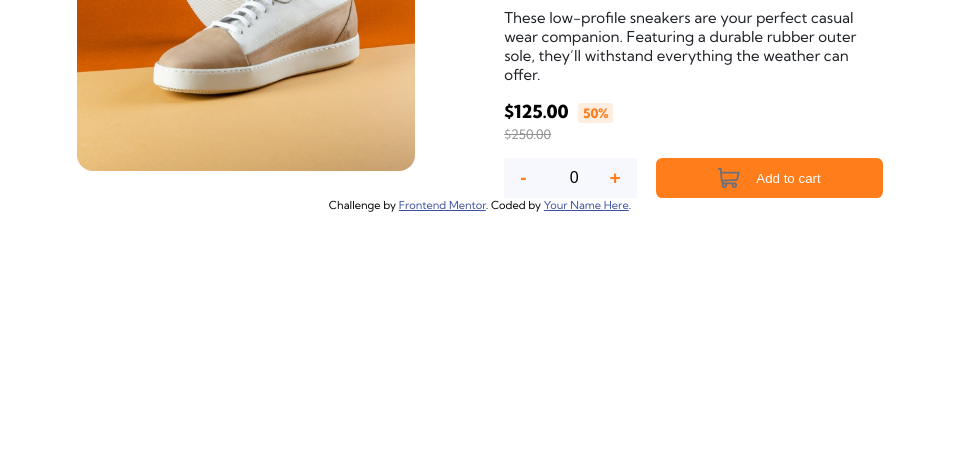
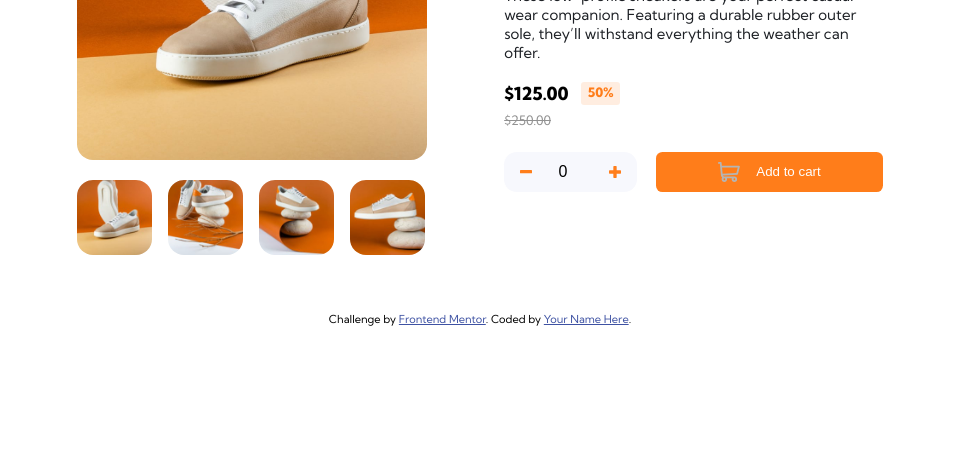
Before and after one commit to Tuangpi/commerce, a plain HTML site: page index.html in a window 1280 px wide. Shown: the part 328-800 px from the top of the page, without its empty margins (160-1116 px from the left). Drawn offline with Linux system fonts and the light colour scheme.

Commit message:
0415 9:08pm css done

```diff
--- a/index.html
+++ b/index.html
@@ -13,6 +13,7 @@
   <link rel="stylesheet" href="css/style.css">
   <style>
     .attribution {
+      margin-top: 2.6rem;
       font-size: 11px;
       text-align: center;
     }
@@ -51,24 +52,30 @@
       <div class="image">
         <img src="images/image-product-1.jpg" alt="image-product-1">
       </div>
+      <div class="thumnail-container">
+        <img src="images/image-product-1-thumbnail.jpg" alt="product1">
+        <img src="images/image-product-2-thumbnail.jpg" alt="product2">
+        <img src="images/image-product-3-thumbnail.jpg" alt="product3">
+        <img src="images/image-product-4-thumbnail.jpg" alt="product4">
+      </div>
     </div>
     <div class="right">
       <div class="sneaker">Sneaker Company</div>
       <h1>Fall Limited Edition Sneakers</h1>
       <p>These low-profile sneakers are your perfect casual wear companion. Featuring a
         durable rubber outer sole, they’ll withstand everything the weather can offer.</p>
-      <div class="discount">$125.00<span>50%</span></div>
+      <div class="discount">$125.00<div class="percent">50%</div></div>
       <div class="real-price">$250.00</div>
       <div class="card">
         <div class="number-container">
-          <button id="decrement" class="btn">-</button>
+          <button id="decrement" class="btn"><svg width="12" height="4" xmlns="http://www.w3.org/2000/svg" xmlns:xlink="http://www.w3.org/1999/xlink"><defs><path d="M11.357 3.332A.641.641 0 0 0 12 2.69V.643A.641.641 0 0 0 11.357 0H.643A.641.641 0 0 0 0 .643v2.046c0 .357.287.643.643.643h10.714Z" id="a"/></defs><use fill="#FF7E1B" fill-rule="nonzero" xlink:href="#a"/></svg></button>
           <input type="number" name="number" id="number" min="0" value="0" readonly>
-          <button id="increment" class="btn">+</button>
+          <button id="increment" class="btn"><svg width="12" height="12" xmlns="http://www.w3.org/2000/svg" xmlns:xlink="http://www.w3.org/1999/xlink"><defs><path d="M12 7.023V4.977a.641.641 0 0 0-.643-.643h-3.69V.643A.641.641 0 0 0 7.022 0H4.977a.641.641 0 0 0-.643.643v3.69H.643A.641.641 0 0 0 0 4.978v2.046c0 .356.287.643.643.643h3.69v3.691c0 .356.288.643.644.643h2.046a.641.641 0 0 0 .643-.643v-3.69h3.691A.641.641 0 0 0 12 7.022Z" id="b"/></defs><use fill="#FF7E1B" fill-rule="nonzero" xlink:href="#b"/></svg></button>
         </div>
         <button id="add-cart"><svg width="22" height="20" xmlns="http://www.w3.org/2000/svg">
             <path
               d="M20.925 3.641H3.863L3.61.816A.896.896 0 0 0 2.717 0H.897a.896.896 0 1 0 0 1.792h1l1.031 11.483c.073.828.52 1.726 1.291 2.336C2.83 17.385 4.099 20 6.359 20c1.875 0 3.197-1.87 2.554-3.642h4.905c-.642 1.77.677 3.642 2.555 3.642a2.72 2.72 0 0 0 2.717-2.717 2.72 2.72 0 0 0-2.717-2.717H6.365c-.681 0-1.274-.41-1.53-1.009l14.321-.842a.896.896 0 0 0 .817-.677l1.821-7.283a.897.897 0 0 0-.87-1.114ZM6.358 18.208a.926.926 0 0 1 0-1.85.926.926 0 0 1 0 1.85Zm10.015 0a.926.926 0 0 1 0-1.85.926.926 0 0 1 0 1.85Zm2.021-7.243-13.8.81-.57-6.341h15.753l-1.383 5.53Z"
-              fill="#69707D" fill-rule="nonzero" />
+              fill="#69707D" fill-rule="nonzero"  class="filter-white"/>
           </svg>
           <div>Add to cart</div>
         </button>
--- a/sass/layout.scss
+++ b/sass/layout.scss
@@ -43,18 +43,29 @@ nav {
 main {
     width: 90%;
     margin: auto;
-    margin-top: 4rem;
+    margin-top: 2.6rem;
     display: flex;
     justify-content: space-between;
 
     .left {
         width: 42%;
-
         img {
-            max-width: 100%;
+            width: 350px;
+            height: 350px;
             height: auto;
             border: 0 solid transparent;
             border-radius: 1rem;
+            margin-bottom: 1rem;
+        }
+        .thumnail-container{
+            display: flex;
+            flex-wrap: nowrap;
+            column-gap: 1rem;
+
+            img{
+                width: 75px;
+                height: 75px;
+            }
         }
     }
 
@@ -78,19 +89,20 @@ main {
 
         p {
             color: var(--vark-blue);
-            margin-bottom: 1rem;
+            margin-bottom: 1.3rem;
             font-size: 15px;
         }
 
         .discount {
+            display: flex;
             font-weight: 800;
             font-size: 18px;
-            margin-bottom: 0.2rem;
+            margin-bottom: 0.4rem;
 
-            span {
-                margin-left: 0.6rem;
+            .percent {
+                margin-left: 0.8rem;
                 font-size: 13px;
-                padding: 0.1rem 0.3rem;
+                padding: 0.1rem 0.4rem;
                 color: var(--orange);
                 background-color: var(--pale-orange);
                 border-radius: 0.2rem;
@@ -101,7 +113,7 @@ main {
             font-size: 13px;
             color: rgb(145, 145, 145);
             text-decoration: line-through;
-            margin-bottom: 1rem;
+            margin-bottom: 1.5rem;
         }
 
         .card {
@@ -120,12 +132,19 @@ main {
                     padding: 0 1rem;
                 }
                 input[type="number"]{
-                    text-align: end;
+                    text-align: center;
                     font-size: 1rem;
                     border: none;
                     outline: none;
                     background-color: var(--light-gray-blue);
                     width: 50%;
+                }
+                #decrement{
+                    padding-bottom: 0.5rem;
+                    border-radius: 0.8rem 0 0 0.8rem;
+                }
+                #increment{
+                    border-radius: 0 0.8rem 0.8rem 0;
                 }
             }
 
@@ -141,6 +160,10 @@ main {
                 background-color: var(--orange);
                 border-radius: 0.4rem;
                 outline: none;
+
+                .filter-white{
+                    filter: invert(100%) sepia(99%) saturate(1%) hue-rotate(154deg) brightness(104%) contrast(100%);
+                }
             }
         }
     }
```
Also changed, not shown: css/layout.css, css/style.css, 2 other files.
